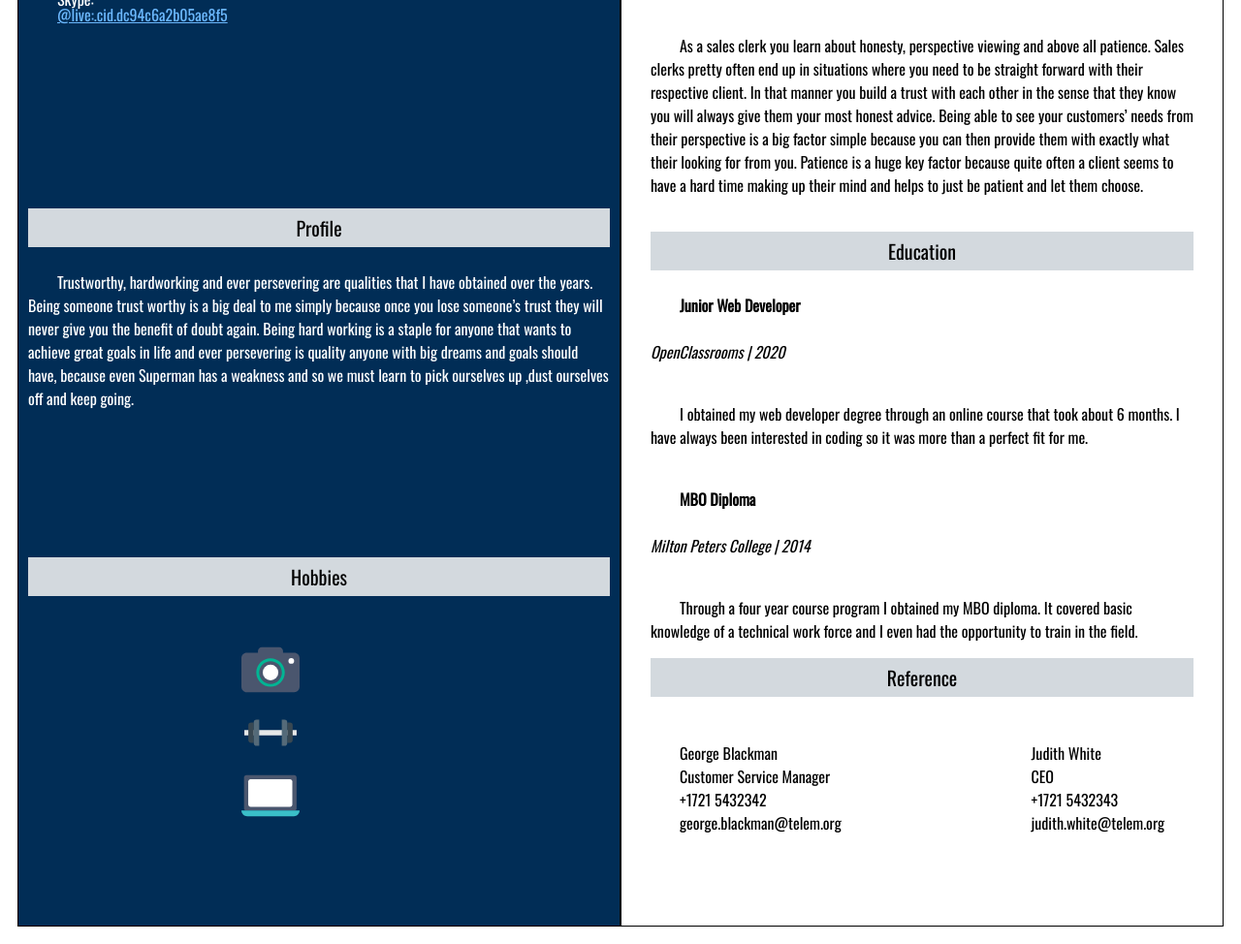
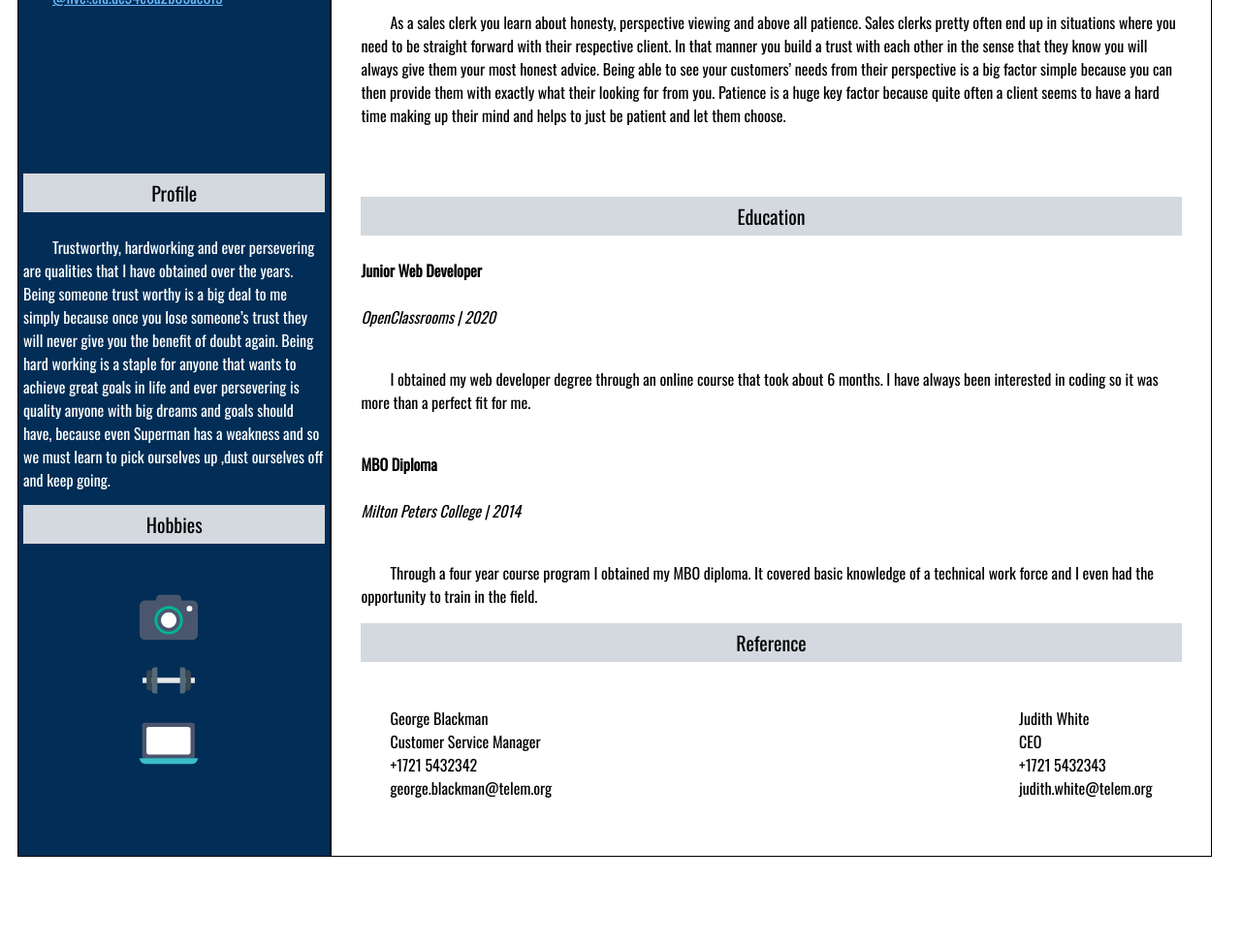
Before and after one commit to SteveH2110/MyResume, a plain HTML site: page index.html in a window 1280 px wide. Shown: the part 544-1518 px from the top of the page at 97% size. After the commit the page ends 1446 px from the top, so only its background shows below. Drawn offline with nearby package versions, Linux system fonts and the light colour scheme.

Commit message:
CSS update

```diff
--- a/styles.css
+++ b/styles.css
@@ -7,14 +7,14 @@ body {
 
 .body {
   display: grid;
-  grid-template-columns: 50% 50%;
+  grid-template-columns: 26% 73%;
 }
 
 .container1 {
   border: 1px solid black;
   display: grid;
   grid-template-rows:repeat(4,25%);
-  padding: 20px 10px;
+  padding: 20px 5px;
   background-color: #012d56;
   color: white;
 }
@@ -58,7 +58,7 @@ body {
 }
 
 .icons{
-  padding: 2px 10px 10px 200px;
+  padding: 2px 100px;
   margin: 20px;
   max-width: 100px;
   max-height: 100px;
@@ -87,7 +87,6 @@ h2 {
 
 .name-tag {
   font-weight: 900;
-  text-indent: 30px;
 }
 
 .name-tag2 {
```
